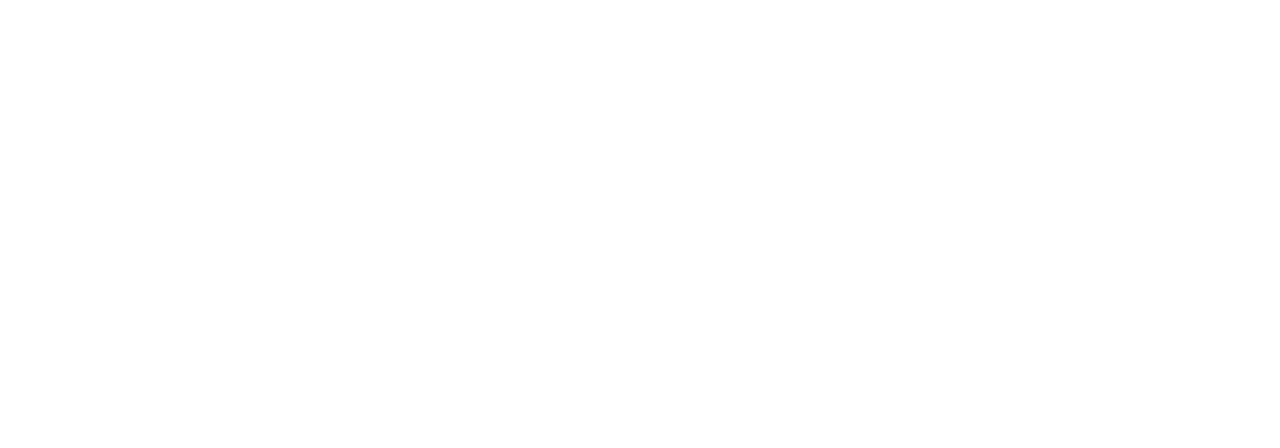
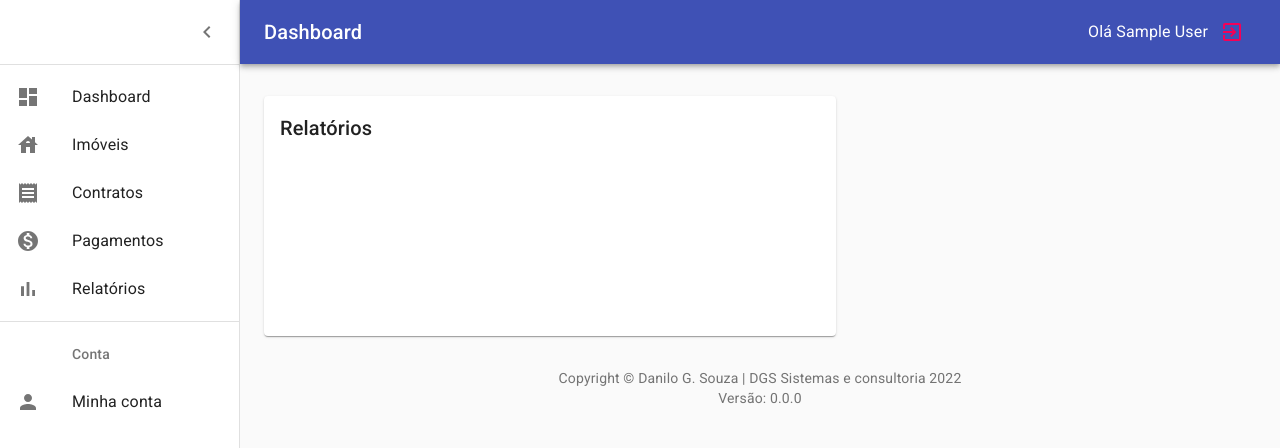
Before and after one commit to DaniloSouza19/contracts-management-app, a React (Vite) app: page /reports in a window 1280 px wide. Before the commit this address had no page. Shown: the top 448 px of the page. Built offline with nearby package versions, Linux system fonts and the light colour scheme; sample sign-in values are in the browser's storage.

Commit message:
feat: add reportsPage

```diff
--- a/src/Router.tsx
+++ b/src/Router.tsx
@@ -11,6 +11,8 @@
 import { SignIn } from './pages/SignIn';
 import { Properties } from './pages/Properties';
 import { Contracts } from './pages/Contracts';
+import { Payments } from './pages/Payments';
+import { Reports } from './pages/Reports';
 
 function RequireAuth({ children }: { children: JSX.Element }) {
   const { user } = useAuth();
@@ -52,6 +54,22 @@
           }
         />
         <Route
+          path="/payments"
+          element={
+            <RequireAuth>
+              <Payments />
+            </RequireAuth>
+          }
+        />
+        <Route
+          path="/reports"
+          element={
+            <RequireAuth>
+              <Reports />
+            </RequireAuth>
+          }
+        />
+        <Route
           path="/accounts"
           element={
             <RequireAuth>
--- /dev/null
+++ b/src/pages/Reports.tsx
@@ -0,0 +1,114 @@
+import React, { useEffect, useState } from 'react';
+import clsx from 'clsx';
+import { makeStyles } from '@material-ui/core/styles';
+import CssBaseline from '@material-ui/core/CssBaseline';
+import Box from '@material-ui/core/Box';
+import Typography from '@material-ui/core/Typography';
+import Container from '@material-ui/core/Container';
+import Grid from '@material-ui/core/Grid';
+import Paper from '@material-ui/core/Paper';
+import { CircularProgress } from '@material-ui/core';
+import Copyright from '../components/copyright';
+import MenuHeader from '../components/menuHeader';
+
+const drawerWidth = 240;
+
+const useStyles = makeStyles((theme) => ({
+  root: {
+    display: 'flex',
+  },
+  menuButton: {
+    marginRight: 36,
+  },
+  menuButtonHidden: {
+    display: 'none',
+  },
+  title: {
+    flexGrow: 1,
+  },
+  drawerPaper: {
+    position: 'relative',
+    whiteSpace: 'nowrap',
+    width: drawerWidth,
+    transition: theme.transitions.create('width', {
+      easing: theme.transitions.easing.sharp,
+      duration: theme.transitions.duration.enteringScreen,
+    }),
+  },
+  appBarSpacer: theme.mixins.toolbar,
+  content: {
+    flexGrow: 1,
+    height: '100vh',
+    overflow: 'auto',
+  },
+  container: {
+    paddingTop: theme.spacing(4),
+    paddingBottom: theme.spacing(4),
+  },
+  paper: {
+    padding: theme.spacing(2),
+    display: 'flex',
+    overflow: 'auto',
+    flexDirection: 'column',
+  },
+  fixedHeight: {
+    height: 240,
+  },
+  center: {
+    position: 'absolute',
+    left: '50%',
+    top: '50%',
+  },
+  link: {
+    textDecoration: 'none',
+    color: 'inherit',
+    '&:hover': {
+      textDecoration: 'underline',
+    },
+  },
+  colorRed: {
+    color: 'red',
+  },
+}));
+
+export const Reports: React.FC = () => {
+  const classes = useStyles();
+  const [pageIsLoading, setPageIsLoading] = useState(true);
+
+  const fixedHeightPaper = clsx(classes.paper, classes.fixedHeight);
+
+  useEffect(() => {
+    setPageIsLoading(false);
+  }, []);
+
+  return (
+    <div className={classes.root}>
+      <CssBaseline />
+      <MenuHeader title="Dashboard" />
+      <main className={classes.content}>
+        <div className={classes.appBarSpacer} />
+        <Container maxWidth="lg" className={classes.container}>
+          <Grid container spacing={2}>
+            {pageIsLoading ? (
+              <CircularProgress
+                color="primary"
+                size={50}
+                className={classes.center}
+              />
+            ) : (
+              <Grid item xs={8} md={8} lg={7}>
+                <Paper className={fixedHeightPaper}>
+                  {' '}
+                  <Typography variant="h6">Relatórios</Typography>
+                </Paper>
+              </Grid>
+            )}
+          </Grid>
+          <Box pt={4}>
+            <Copyright />
+          </Box>
+        </Container>
+      </main>
+    </div>
+  );
+};
```
